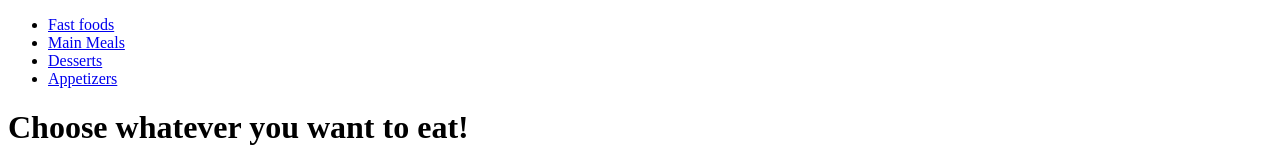
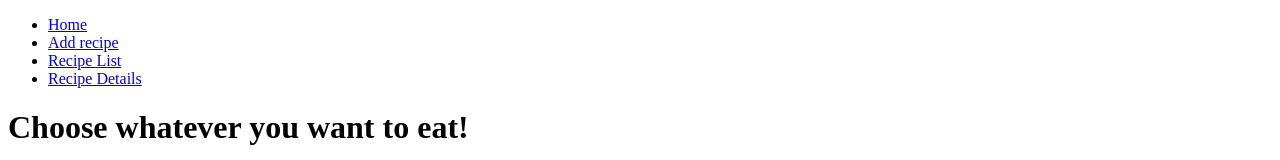
Before and after one commit to Raheel-bayat/It-is-hell-, a plain HTML site: page recipe list.html in a window 1280 px wide. Shown: the top 160 px of the page. Drawn offline with Linux system fonts and the light colour scheme.

Commit message:
Update and rename Recipe List.html to recipe list.html

```diff
--- a/Recipe List.html
+++ b/recipe list.html
@@ -8,10 +8,10 @@
 <body>
     <header>
         <ul>
-            <li><a href="Fast Foods.html">Fast foods</a></li>
-            <li> <a href="Main Meals.html">Main Meals</a></li>
-            <li><a href="Desserts.html">Desserts</a></li>
-            <li><a href="Appetizers.html">Appetizers</a></li>
+            <li><a href="index.html">Home</a></li>
+            <li><a href="add recipe.html">Add recipe</a></li>
+            <li><a href="recipe list.html">Recipe List</a></li>
+            <li><a href="recipe details.html">Recipe Details</a></li>
         </ul>
     </Header>
 
@@ -33,7 +33,7 @@
         <p>Hard-boiled eggs halved and filled with a creamy yolk mixture seasoned with mustard and paprika.</p>
         <li><a href="Chicken Wings.html">Chicken Wings</a></li><img src="Chicken Wings.jpeg" width="400" height="250" alt="A delicious chicken wings in white plate.">
         <p>Tossed in a variety of sauces like buffalo, barbecue, or honey garlic.</p>
-        <li><a href="Recipe Details.html">Pizza</a></li><img src="Pizza image.HTML.jpeg" width="400" height="250" alt="It is a super delecious pizza containing pineapple.">
+        <li><a href="recipe details.html">Pizza</a></li><img src="Pizza image.HTML.jpeg" width="400" height="250" alt="It is a super delecious pizza containing pineapple.">
         <p>Pizza is a beloved dish of Italian origin, featuring a flattened dough base topped with a variety of ingredients like tomato sauce, cheese, and an array of toppings. Baked to perfection, it offers a delightful combination of crispy crust, melted cheese, and flavorful toppings, making it a universal favorite for casual meals and celebrations alike!</p>
 
     </ol>
```
